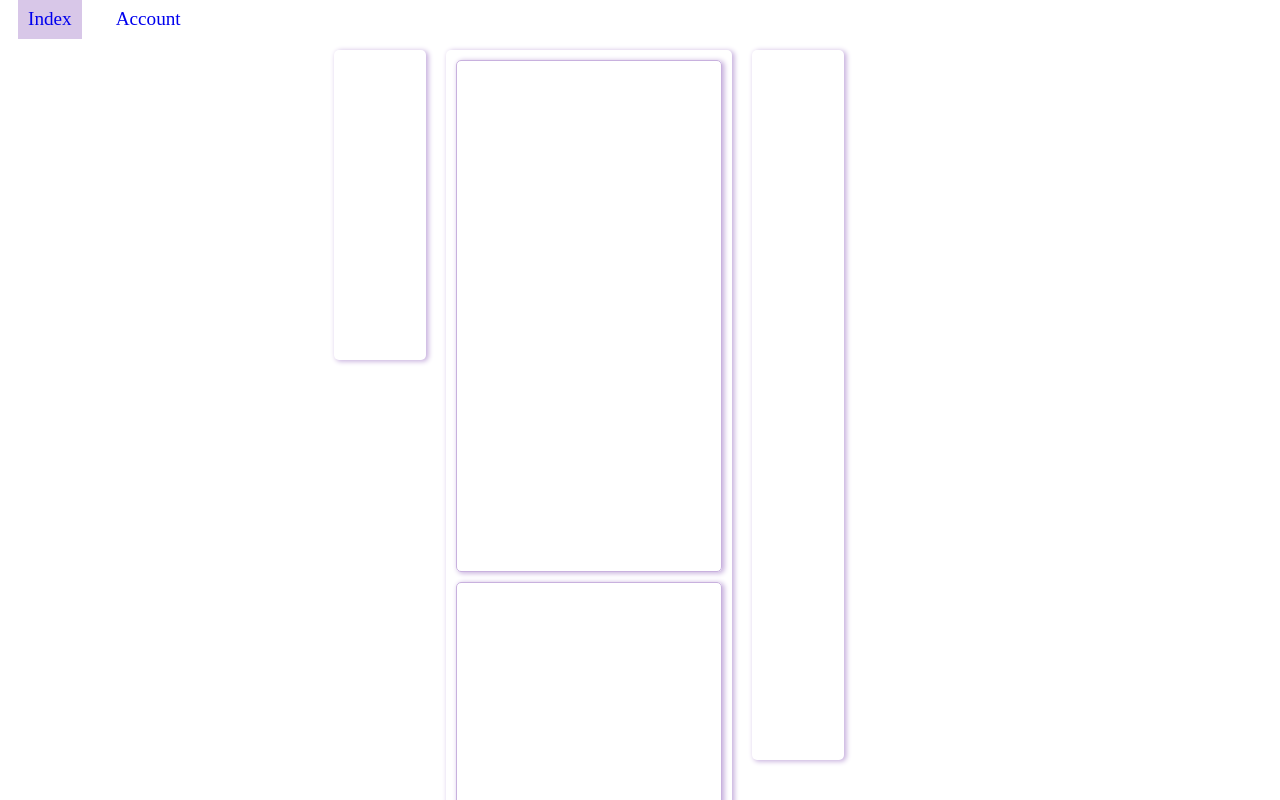
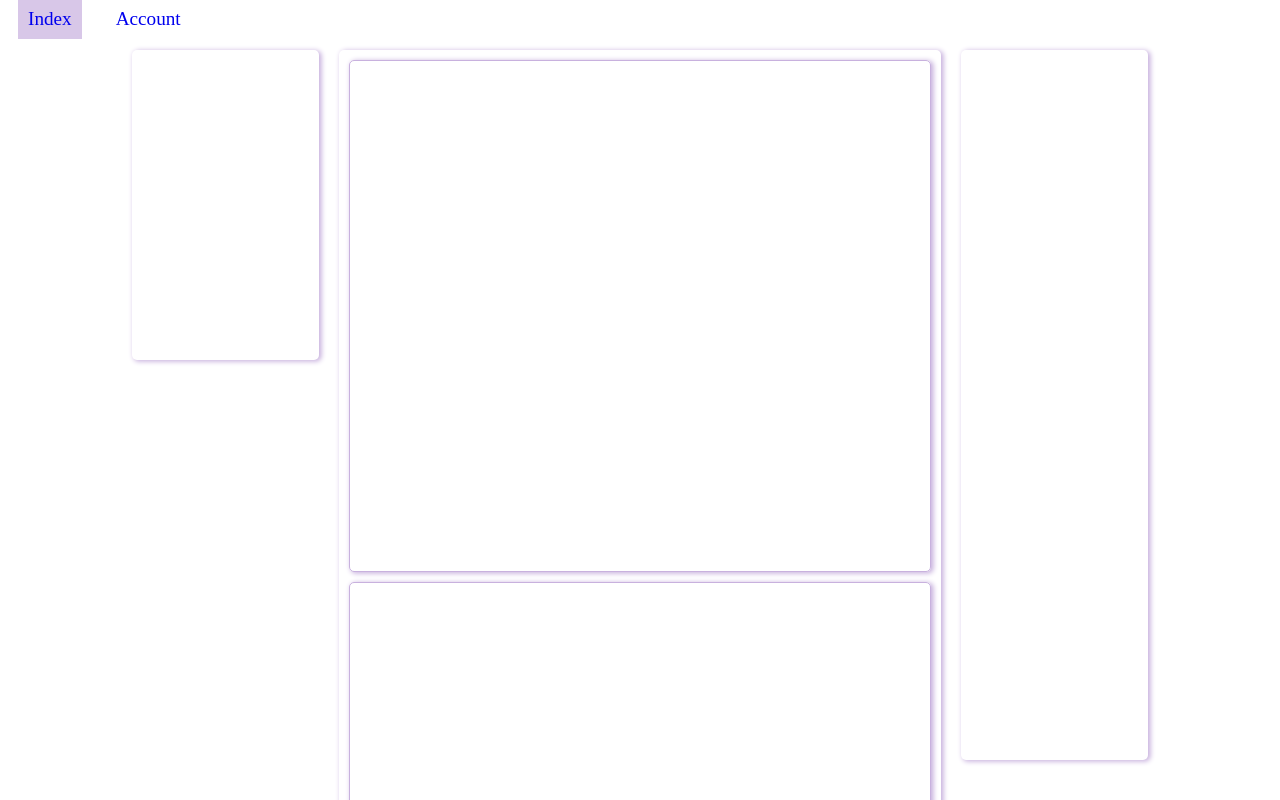
Before and after one commit to thealinivan/css-grid-template, a plain HTML site: page index.html in a window 1280 px wide. Shown: the top 800 px of the page. Drawn offline with Linux system fonts and the light colour scheme.

Commit message:
correction

```diff
--- a/index.css
+++ b/index.css
@@ -93,7 +93,7 @@ and (min-width: 1200px){
 
 /* EXTRA LARGE */
 @media screen
-and (min-width: 1250px ){
+and (min-width: 1800px ){
   /* desktop dashboard */
   .dash-left{
     display: grid;
```
